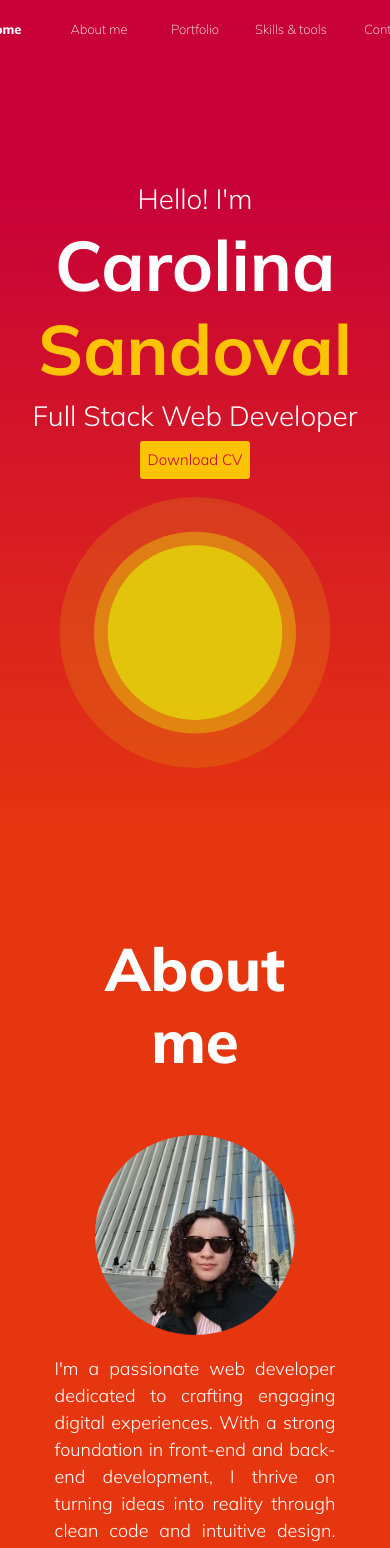
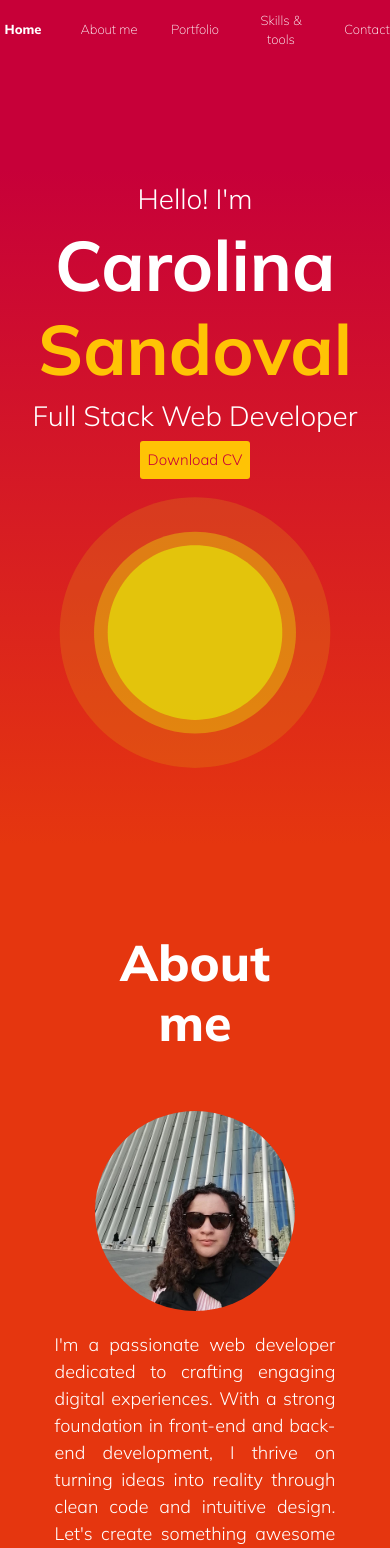
Before and after one commit to ambersanti1/carolina-portfolio, a React (Create React App) app in the folder client/: page / in a window 390 px wide. Shown: the top 1548 px of the page. Built offline with nearby package versions, Linux system fonts and the light colour scheme.

Commit message:
Resize header for responsive website

```diff
--- a/client/src/App.css
+++ b/client/src/App.css
@@ -619,6 +619,11 @@ footer p{
     justify-content: center;
     align-items: center;
   }
+
+  div h2 {
+    font-size:50px;
+  }
+
   .home-container .texto{
     display: flex;
     flex-direction: column;
@@ -687,16 +692,16 @@ footer p{
   }
   nav ul {
     display: flex;
-    justify-content: space-around;
+    justify-content: space-evenly;
   }
   nav ul li a {
-    width: 80px;
+    width: 70px;
     margin: 0 0.5rem 0 0.5rem;
     font-size: small;
   }
 
   nav li a:hover {
-    width: 80px;
+    width: 70px;
   }
 
   .name-header {
```
